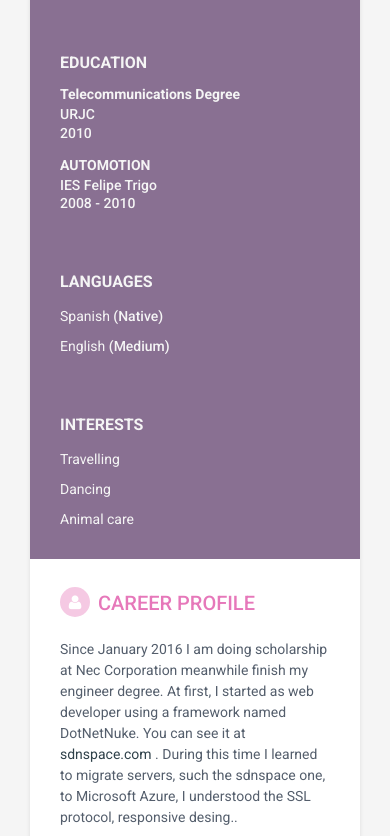
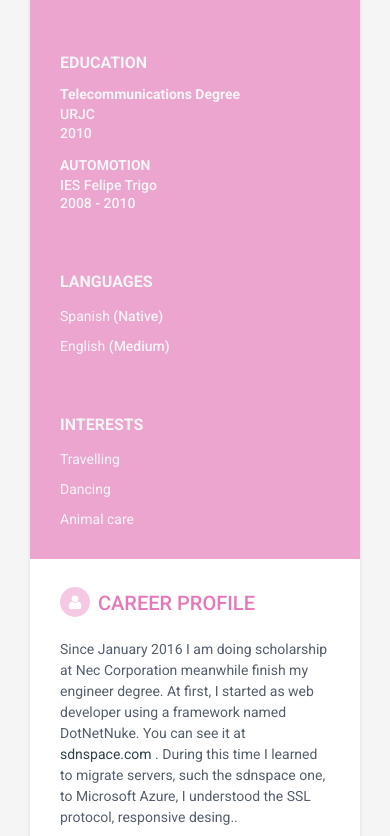
Before and after one commit to JenniRC/cv, a plain HTML site: page index.html in a window 390 px wide. Shown: the part 520-1356 px from the top of the page. Drawn offline with Linux system fonts and the light colour scheme.

Commit message:
Update styles.css

```diff
--- a/assets/css/styles.css
+++ b/assets/css/styles.css
@@ -1,13 +1,3 @@
-/*
- * Template Name: Orbit - Responsive Resume/CV Template for Developers
- * Version: 1.0
- * Author: Xiaoying Riley
- * Twitter: @3rdwave_themes
- * License: Creative Commons Attribution 3.0 License
- * Website: http://themes.3rdwavemedia.com/
-*/
-/* styles-6.css */
-/* ======= Base ======= */
 body {
   font-family: 'Roboto', sans-serif;
   color: #545E6C;
@@ -255,11 +245,15 @@ p {
 }
 /* Extra small devices (phones, less than 768px) */
 @media (max-width: 767px) {
+  .wrapper{
+        background-color: rgb(230, 120, 186, 0.4);
+
+  }
   .sidebar-wrapper {
     position: static;
     width: inherit;
     background-color: rgb(230, 120, 186, 0.4);
-    color:whitesmoke!important;
+    color: whitesmoke!important;
   }
   .main-wrapper {
     padding: 30px;
```
